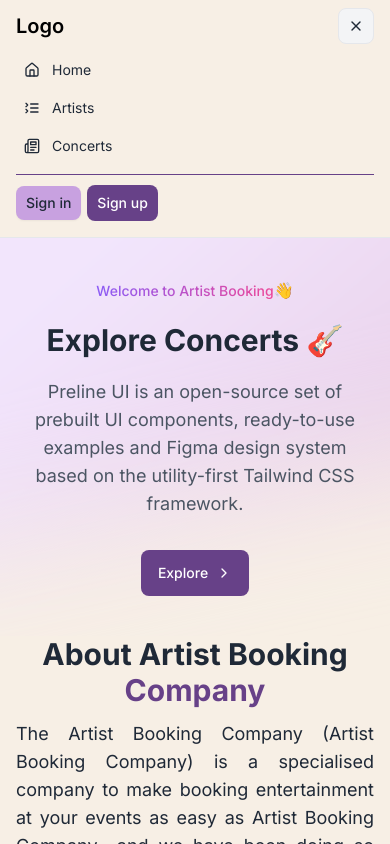
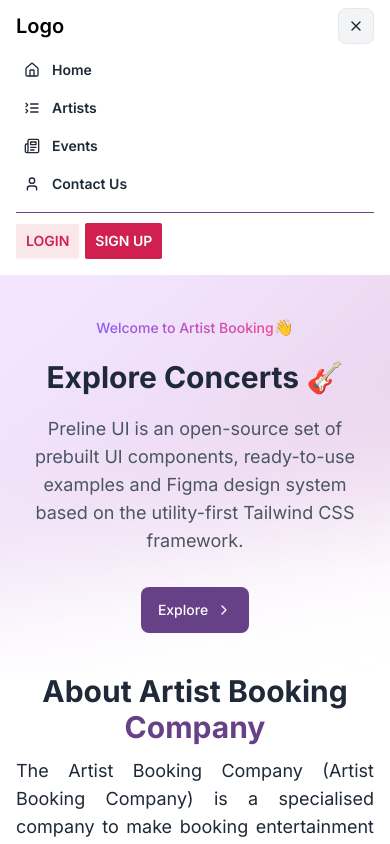
Before and after one commit to sandeepswain03/Artist-Booking, a Next.js app: page / in a window 390 px wide. Both pictures are taken after a click on the button "Toggle navigation". Shown: the top 844 px of the page. Built offline with nearby package versions, Linux system fonts and the light colour scheme; no server answers.

Commit message:
new navbar and footer

```diff
--- a/src/app/layout.tsx
+++ b/src/app/layout.tsx
@@ -21,7 +21,7 @@
   return (
     <html lang="en">
       <AuthProvider>
-        <body className={`${inter.className} bg-[#F7EFE5]`}>
+        <body className={`${inter.className}`}>
           <Header />
           <main>{children}</main>
           <Footer />
--- a/src/components/Footer.tsx
+++ b/src/components/Footer.tsx
@@ -1,89 +1,83 @@
 import React from "react";
+import Link from "next/link";
+import { Facebook, Google, Twitter, Github } from "./svgIcons";
 
 function Footer() {
   return (
-    <footer className="mt-auto bg-[#5E4B88] w-full">
+    <footer className="mt-auto border-t border-gray-200 shadow-lg w-full">
       <div className="mt-auto w-full max-w-[85rem] py-10 px-4 sm:px-6 lg:px-8 lg:pt-20 mx-auto">
         <div className="grid grid-cols-2 md:grid-cols-4 lg:grid-cols-5 gap-6">
-          <div className="col-span-full lg:col-span-1">
-            <a
-              className="flex-none text-xl font-semibold text-white focus:outline-none focus:opacity-80"
-              href="#"
+          <div className="col-span-full lg:col-span-3">
+            <Link
+              className="flex-none text-xl font-semibold text-black focus:outline-none focus:opacity-80"
+              href="/"
               aria-label="Brand"
             >
               Brand
-            </a>
+            </Link>
+            <p className="mt-2 text-sm text-gray-600 text-justify">
+              Your trusted partner in music and entertainment.
+            </p>
           </div>
 
           <div className="col-span-1">
-            <h4 className="font-semibold text-gray-100">Product</h4>
+            <h4 className="font-semibold text-black">Important Links</h4>
 
             <div className="mt-3 grid space-y-3">
               <p>
-                <a
-                  className="inline-flex gap-x-2 text-gray-400 hover:text-gray-200 focus:outline-none focus:text-gray-200"
+                <Link
+                  className="inline-flex gap-x-2 text-black hover:text-gray-600 focus:outline-none focus:text-gray-600"
                   href="#"
                 >
                   Pricing
-                </a>
+                </Link>
               </p>
               <p>
-                <a
-                  className="inline-flex gap-x-2 text-gray-400 hover:text-gray-200 focus:outline-none focus:text-gray-200"
+                <Link
+                  className="inline-flex gap-x-2 text-black hover:text-gray-600 focus:outline-none focus:text-gray-600"
                   href="#"
                 >
                   Changelog
-                </a>
+                </Link>
               </p>
               <p>
-                <a
-                  className="inline-flex gap-x-2 text-gray-400 hover:text-gray-200 focus:outline-none focus:text-gray-200"
+                <Link
+                  className="inline-flex gap-x-2 text-black hover:text-gray-600 focus:outline-none focus:text-gray-600"
                   href="#"
                 >
                   Docs
-                </a>
+                </Link>
               </p>
             </div>
           </div>
 
           <div className="col-span-1">
-            <h4 className="font-semibold text-gray-100">Company</h4>
+            <h4 className="font-semibold text-black">Contact Us</h4>
 
             <div className="mt-3 grid space-y-3">
               <p>
-                <a
-                  className="inline-flex gap-x-2 text-gray-400 hover:text-gray-200 focus:outline-none focus:text-gray-200"
-                  href="#"
-                >
-                  About us
-                </a>
-              </p>
-              <p>
-                <a
-                  className="inline-flex gap-x-2 text-gray-400 hover:text-gray-200 focus:outline-none focus:text-gray-200"
+                <Link
+                  className="inline-flex gap-x-2 text-black hover:text-gray-600 focus:outline-none focus:text-gray-600"
                   href="#"
                 >
                   Blog
-                </a>
+                </Link>
               </p>
               <p>
-                <a
-                  className="inline-flex gap-x-2 text-gray-400 hover:text-gray-200 focus:outline-none focus:text-gray-200"
+                <Link
+                  className="inline-flex gap-x-2 text-black hover:text-gray-600 focus:outline-none focus:text-gray-600"
                   href="#"
                 >
                   Careers
-                </a>{" "}
-                <span className="inline-block ms-1 text-xs bg-blue-700 text-white py-1 px-2 rounded-lg">
-                  We're hiring
-                </span>
+                </Link>
               </p>
               <p>
-                <a
-                  className="inline-flex gap-x-2 text-gray-400 hover:text-gray-200 focus:outline-none focus:text-gray-200"
+                <Link
+                  className="inline-flex gap-x-2 text-black hover:text-gray-600 focus:outline-none focus:text-gray-600"
                   href="#"
                 >
                   Customers
-                </a>
+                </Link>
               </p>
             </div>
           </div>
@@ -91,87 +85,36 @@
 
         <div className="mt-5 sm:mt-12 grid gap-y-2 sm:gap-y-0 sm:flex sm:justify-between sm:items-center">
           <div className="flex justify-between items-center">
-            <p className="text-sm text-gray-400">
-              © 2022 Preline. All rights reserved.
+            <p className="text-sm text-black">
+              © 2024 Logo. All rights reserved.
             </p>
           </div>
 
           <div>
-            <a
-              className="size-10 inline-flex justify-center items-center gap-x-2 text-sm font-semibold rounded-lg border border-transparent text-white hover:bg-white/10 focus:outline-none focus:bg-white/10 disabled:opacity-50 disabled:pointer-events-none"
+            <Link
+              className="size-10 inline-flex justify-center items-center gap-x-2 text-sm font-semibold rounded-lg border border-transparent text-[#D0204F] hover:bg-gray-100 focus:outline-none focus:bg-gray-100 disabled:opacity-50 disabled:pointer-events-none"
               href="#"
             >
-              <svg
-                className="shrink-0 size-4"
-                xmlns="http://www.w3.org/2000/svg"
-                width="16"
-                height="16"
-                fill="currentColor"
-                viewBox="0 0 16 16"
-              >
-                <path d="M16 8.049c0-4.446-3.582-8.05-8-8.05C3.58 0-.002 3.603-.002 8.05c0 4.017 2.926 7.347 6.75 7.951v-5.625h-2.03V8.05H6.75V6.275c0-2.017 1.195-3.131 3.022-3.131.876 0 1.791.157 1.791.157v1.98h-1.009c-.993 0-1.303.621-1.303 1.258v1.51h2.218l-.354 2.326H9.25V16c3.824-.604 6.75-3.934 6.75-7.951z" />
-              </svg>
-            </a>
-            <a
-              className="size-10 inline-flex justify-center items-center gap-x-2 text-sm font-semibold rounded-lg border border-transparent text-white hover:bg-white/10 focus:outline-none focus:bg-white/10 disabled:opacity-50 disabled:pointer-events-none"
+              <Facebook />
+            </Link>
+            <Link
+              className="size-10 inline-flex justify-center items-center gap-x-2 text-sm font-semibold rounded-lg border border-transparent text-[#D0204F] hover:bg-gray-100 focus:outline-none focus:bg-gray-100 disabled:opacity-50 disabled:pointer-events-none"
               href="#"
             >
-              <svg
-                className="shrink-0 size-4"
-                xmlns="http://www.w3.org/2000/svg"
-                width="16"
-                height="16"
-                fill="currentColor"
-                viewBox="0 0 16 16"
-              >
-                <path d="M15.545 6.558a9.42 9.42 0 0 1 .139 1.626c0 2.434-.87 4.492-2.384 5.885h.002C11.978 15.292 10.158 16 8 16A8 8 0 1 1 8 0a7.689 7.689 0 0 1 5.352 2.082l-2.284 2.284A4.347 4.347 0 0 0 8 3.166c-2.087 0-3.86 1.408-4.492 3.304a4.792 4.792 0 0 0 0 3.063h.003c.635 1.893 2.405 3.301 4.492 3.301 1.078 0 2.004-.276 2.722-.764h-.003a3.702 3.702 0 0 0 1.599-2.431H8v-3.08h7.545z" />
-              </svg>
-            </a>
-            <a
-              className="size-10 inline-flex justify-center items-center gap-x-2 text-sm font-semibold rounded-lg border border-transparent text-white hover:bg-white/10 focus:outline-none focus:bg-white/10 disabled:opacity-50 disabled:pointer-events-none"
+              <Google />
+            </Link>
+            <Link
+              className="size-10 inline-flex justify-center items-center gap-x-2 text-sm font-semibold rounded-lg border border-transparent text-[#D0204F] hover:bg-gray-100 focus:outline-none focus:bg-gray-100 disabled:opacity-50 disabled:pointer-events-none"
               href="#"
             >
-              <svg
-                className="shrink-0 size-4"
-                xmlns="http://www.w3.org/2000/svg"
-                width="16"
-                height="16"
-                fill="currentColor"
-                viewBox="0 0 16 16"
-              >
-                <path d="M5.026 15c6.038 0 9.341-5.003 9.341-9.334 0-.14 0-.282-.006-.422A6.685 6.685 0 0 0 16 3.542a6.658 6.658 0 0 1-1.889.518 3.301 3.301 0 0 0 1.447-1.817 6.533 6.533 0 0 1-2.087.793A3.286 3.286 0 0 0 7.875 6.03a9.325 9.325 0 0 1-6.767-3.429 3.289 3.289 0 0 0 1.018 4.382A3.323 3.323 0 0 1 .64 6.575v.045a3.288 3.288 0 0 0 2.632 3.218 3.203 3.203 0 0 1-.865.115 3.23 3.23 0 0 1-.614-.057 3.283 3.283 0 0 0 3.067 2.277A6.588 6.588 0 0 1 .78 13.58a6.32 6.32 0 0 1-.78-.045A9.344 9.344 0 0 0 5.026 15z" />
-              </svg>
-            </a>
-            <a
-              className="size-10 inline-flex justify-center items-center gap-x-2 text-sm font-semibold rounded-lg border border-transparent text-white hover:bg-white/10 focus:outline-none focus:bg-white/10 disabled:opacity-50 disabled:pointer-events-none"
+              <Twitter />
+            </Link>
+            <Link
+              className="size-10 inline-flex justify-center items-center gap-x-2 text-sm font-semibold rounded-lg border border-transparent text-[#D0204F] hover:bg-gray-100 focus:outline-none focus:bg-gray-100 disabled:opacity-50 disabled:pointer-events-none"
               href="#"
             >
-              <svg
-                className="shrink-0 size-4"
-                xmlns="http://www.w3.org/2000/svg"
-                width="16"
-                height="16"
-                fill="currentColor"
-                viewBox="0 0 16 16"
-              >
-                <path d="M8 0C3.58 0 0 3.58 0 8c0 3.54 2.29 6.53 5.47 7.59.4.07.55-.17.55-.38 0-.19-.01-.82-.01-1.49-2.01.37-2.53-.49-2.69-.94-.09-.23-.48-.94-.82-1.13-.28-.15-.68-.52-.01-.53.63-.01 1.08.58 1.23.82.72 1.21 1.87.87 2.33.66.07-.52.28-.87.51-1.07-1.78-.2-3.64-.89-3.64-3.95 0-.87.31-1.59.82-2.15-.08-.2-.36-1.02.08-2.12 0 0 .67-.21 2.2.82.64-.18 1.32-.27 2-.27.68 0 1.36.09 2 .27 1.53-1.04 2.2-.82 2.2-.82.44 1.1.16 1.92.08 2.12.51.56.82 1.27.82 2.15 0 3.07-1.87 3.75-3.65 3.95.29.25.54.73.54 1.48 0 1.07-.01 1.93-.01 2.2 0 .21.15.46.55.38A8.012 8.012 0 0 0 16 8c0-4.42-3.58-8-8-8z" />
-              </svg>
-            </a>
-            <a
-              className="size-10 inline-flex justify-center items-center gap-x-2 text-sm font-semibold rounded-lg border border-transparent text-white hover:bg-white/10 focus:outline-none focus:bg-white/10 disabled:opacity-50 disabled:pointer-events-none"
-              href="#"
-            >
-              <svg
-                className="shrink-0 size-4"
-                xmlns="http://www.w3.org/2000/svg"
-                width="16"
-                height="16"
-                fill="currentColor"
-                viewBox="0 0 16 16"
-              >
-                <path d="M3.362 10.11c0 .926-.756 1.681-1.681 1.681S0 11.036 0 10.111C0 9.186.756 8.43 1.68 8.43h1.682v1.68zm.846 0c0-.924.756-1.68 1.681-1.68s1.681.756 1.681 1.68v4.21c0 .924-.756 1.68-1.68 1.68a1.685 1.685 0 0 1-1.682-1.68v-4.21zM5.89 3.362c-.926 0-1.682-.756-1.682-1.681S4.964 0 5.89 0s1.68.756 1.68 1.68v1.682H5.89zm0 .846c.924 0 1.68.756 1.68 1.681S6.814 7.57 5.89 7.57H1.68C.757 7.57 0 6.814 0 5.89c0-.926.756-1.682 1.68-1.682h4.21zm6.749 1.682c0-.926.755-1.682 1.68-1.682.925 0 1.681.756 1.681 1.681s-.756 1.681-1.68 1.681h-1.681V5.89zm-.848 0c0 .924-.755 1.68-1.68 1.68A1.685 1.685 0 0 1 8.43 5.89V1.68C8.43.757 9.186 0 10.11 0c.926 0 1.681.756 1.681 1.68v4.21zm-1.681 6.748c.926 0 1.682.756 1.682 1.681S11.036 16 10.11 16s-1.681-.756-1.681-1.68v-1.682h1.68zm0-.847c-.924 0-1.68-.755-1.68-1.68 0-.925.756-1.681 1.68-1.681h4.21c.924 0 1.68.756 1.68 1.68 0 .926-.756 1.681-1.68 1.681h-4.21z" />
-              </svg>
-            </a>
+              <Github />
+            </Link>
           </div>
         </div>
       </div>
--- a/src/components/Header.tsx
+++ b/src/components/Header.tsx
@@ -7,13 +7,14 @@
   HomeIcon,
   ArtistListIcon,
   ConcertIcon,
+  ContactUs,
 } from "./svgIcons";
 
 function Header() {
   const { data: session } = useSession();
   const user = session?.user ;
   return (
-    <header className="flex flex-wrap md:justify-start md:flex-nowrap z-50 w-full bg-[#F7EFE5] border-b border-gray-200 shadow-lg">
+    <header className="flex flex-wrap md:justify-start md:flex-nowrap z-50 w-full shadow-lg">
       <nav className="relative max-w-[85rem] w-full mx-auto md:flex md:items-center md:justify-between md:gap-3 py-2 lg:py-4 px-4 sm:px-6 lg:px-8 ">
         <div className="flex justify-between items-center gap-x-1">
           <Link
@@ -46,7 +47,7 @@
               <div className="grow">
                 <div className="flex flex-col md:flex-row md:justify-end md:items-center gap-0.5 md:gap-1">
                   <Link
-                    className="p-2 flex items-center text-sm text-gray-800 hover:bg-[#C8A1E0] rounded-lg focus:outline-none "
+                    className="p-2 flex items-center text-sm font-semibold text-gray-800 hover:text-[#D0204F] focus:outline-none "
                     href="/"
                   >
                     <HomeIcon />
@@ -54,7 +55,7 @@
                   </Link>
 
                   <Link
-                    className="p-2 flex items-center text-sm text-gray-800 hover:bg-[#C8A1E0] rounded-lg focus:outline-none"
+                    className="p-2 flex items-center text-sm font-semibold text-gray-800 hover:text-[#D0204F] focus:outline-none"
                     href="/artists"
                   >
                     <ArtistListIcon />
@@ -62,11 +63,18 @@
                   </Link>
 
                   <Link
-                    className="p-2 flex items-center text-sm text-gray-800 hover:bg-[#C8A1E0] rounded-lg focus:outline-none"
+                    className="p-2 flex items-center text-sm font-semibold text-gray-800 hover:text-[#D0204F] focus:outline-none"
                     href="/concerts"
                   >
                     <ConcertIcon />
-                    Concerts
+                    Events
+                  </Link>
+                  <Link
+                    className="p-2 flex items-center text-sm font-semibold text-gray-800 hover:text-[#D0204F] focus:outline-none"
+                    href="/contact"
+                  >
+                    <ContactUs />
+                    Contact Us
                   </Link>
                 </div>
               </div>
@@ -79,16 +87,16 @@
                 <>
                   <div className="flex flex-wrap items-center gap-x-1.5">
                     <Link
-                      className="py-[7px] px-2.5 inline-flex items-center font-medium text-sm rounded-lg bg-[#C8A1E0] text-gray-800 shadow-sm hover:bg-[#a383b7] disabled:opacity-50 disabled:pointer-events-none focus:outline-none"
+                      className="py-[7px] px-2.5 inline-flex items-center font-semibold text-sm rounded-sm bg-[#FAE7EC] text-[#D0204F] shadow-sm hover:bg-[#F5D0DA]"
                       href="/sign-in"
                     >
-                      Sign in
+                      LOGIN
                     </Link>
                     <Link
-                      className="py-2 px-2.5 inline-flex items-center font-medium text-sm rounded-lg bg-[#674188] text-white hover:bg-[#4e3366] focus:outline-none disabled:opacity-50 disabled:pointer-events-none"
+                      className="py-2 px-2.5 inline-flex items-center font-semibold text-sm rounded-sm bg-[#D0204F] text-white focus:outline-none disabled:opacity-50 disabled:pointer-events-none"
                       href="/sign-up"
                     >
-                      Sign up
+                      SIGN UP
                     </Link>
                   </div>
                 </>
@@ -105,9 +113,9 @@
 
                     <button
                       onClick={() => signOut({ callbackUrl: "/" })}
-                      className="py-2 px-2.5 inline-flex items-center font-medium text-sm rounded-lg bg-[#674188] text-white hover:bg-[#4e3366] focus:outline-none disabled:opacity-50 disabled:pointer-events-none"
+                      className="py-2 px-2.5 inline-flex items-center font-semibold text-sm rounded-sm bg-[#D0204F] text-white focus:outline-none disabled:opacity-50 disabled:pointer-events-none"
                     >
-                      Sign out
+                      LOGOUT
                     </button>
                   </div>
                 </>
--- a/src/components/svgIcons.tsx
+++ b/src/components/svgIcons.tsx
@@ -211,3 +211,73 @@
     <path d="m21 21-4.3-4.3" />
   </svg>
 );
+
+export const ContactUs = () => (
+  <svg
+    className="shrink-0 size-4 me-3 md:me-2 block md:hidden"
+    xmlns="http://www.w3.org/2000/svg"
+    width="24"
+    height="24"
+    viewBox="0 0 24 24"
+    fill="none"
+    stroke="currentColor"
+    stroke-width="2"
+    stroke-linecap="round"
+    stroke-linejoin="round"
+  >
+    <path d="M19 21v-2a4 4 0 0 0-4-4H9a4 4 0 0 0-4 4v2" />
+    <circle cx="12" cy="7" r="4" />
+  </svg>
+);
+
+export const Facebook = () => (
+  <svg
+    className="shrink-0 size-4"
+    xmlns="http://www.w3.org/2000/svg"
+    width="16"
+    height="16"
+    fill="currentColor"
+    viewBox="0 0 16 16"
+  >
+    <path d="M16 8.049c0-4.446-3.582-8.05-8-8.05C3.58 0-.002 3.603-.002 8.05c0 4.017 2.926 7.347 6.75 7.951v-5.625h-2.03V8.05H6.75V6.275c0-2.017 1.195-3.131 3.022-3.131.876 0 1.791.157 1.791.157v1.98h-1.009c-.993 0-1.303.621-1.303 1.258v1.51h2.218l-.354 2.326H9.25V16c3.824-.604 6.75-3.934 6.75-7.951z" />
+  </svg>
+);
+
+export const Google = () => (
+  <svg
+    className="shrink-0 size-4"
+    xmlns="http://www.w3.org/2000/svg"
+    width="16"
+    height="16"
+    fill="currentColor"
+    viewBox="0 0 16 16"
+  >
+    <path d="M15.545 6.558a9.42 9.42 0 0 1 .139 1.626c0 2.434-.87 4.492-2.384 5.885h.002C11.978 15.292 10.158 16 8 16A8 8 0 1 1 8 0a7.689 7.689 0 0 1 5.352 2.082l-2.284 2.284A4.347 4.347 0 0 0 8 3.166c-2.087 0-3.86 1.408-4.492 3.304a4.792 4.792 0 0 0 0 3.063h.003c.635 1.893 2.405 3.301 4.492 3.301 1.078 0 2.004-.276 2.722-.764h-.003a3.702 3.702 0 0 0 1.599-2.431H8v-3.08h7.545z" />
+  </svg>
+);
+
+export const Twitter = () => (
+  <svg
+    className="shrink-0 size-4"
+    xmlns="http://www.w3.org/2000/svg"
+    width="16"
+    height="16"
+    fill="currentColor"
+    viewBox="0 0 16 16"
+  >
+    <path d="M5.026 15c6.038 0 9.341-5.003 9.341-9.334 0-.14 0-.282-.006-.422A6.685 6.685 0 0 0 16 3.542a6.658 6.658 0 0 1-1.889.518 3.301 3.301 0 0 0 1.447-1.817 6.533 6.533 0 0 1-2.087.793A3.286 3.286 0 0 0 7.875 6.03a9.325 9.325 0 0 1-6.767-3.429 3.289 3.289 0 0 0 1.018 4.382A3.323 3.323 0 0 1 .64 6.575v.045a3.288 3.288 0 0 0 2.632 3.218 3.203 3.203 0 0 1-.865.115 3.23 3.23 0 0 1-.614-.057 3.283 3.283 0 0 0 3.067 2.277A6.588 6.588 0 0 1 .78 13.58a6.32 6.32 0 0 1-.78-.045A9.344 9.344 0 0 0 5.026 15z" />
+  </svg>
+);
+
+export const Github = () => (
+  <svg
+    className="shrink-0 size-4"
+    xmlns="http://www.w3.org/2000/svg"
+    width="16"
+    height="16"
+    fill="currentColor"
+    viewBox="0 0 16 16"
+  >
+    <path d="M8 0C3.58 0 0 3.58 0 8c0 3.54 2.29 6.53 5.47 7.59.4.07.55-.17.55-.38 0-.19-.01-.82-.01-1.49-2.01.37-2.53-.49-2.69-.94-.09-.23-.48-.94-.82-1.13-.28-.15-.68-.52-.01-.53.63-.01 1.08.58 1.23.82.72 1.21 1.87.87 2.33.66.07-.52.28-.87.51-1.07-1.78-.2-3.64-.89-3.64-3.95 0-.87.31-1.59.82-2.15-.08-.2-.36-1.02.08-2.12 0 0 .67-.21 2.2.82.64-.18 1.32-.27 2-.27.68 0 1.36.09 2 .27 1.53-1.04 2.2-.82 2.2-.82.44 1.1.16 1.92.08 2.12.51.56.82 1.27.82 2.15 0 3.07-1.87 3.75-3.65 3.95.29.25.54.73.54 1.48 0 1.07-.01 1.93-.01 2.2 0 .21.15.46.55.38A8.012 8.012 0 0 0 16 8c0-4.42-3.58-8-8-8z" />
+  </svg>
+);
```
